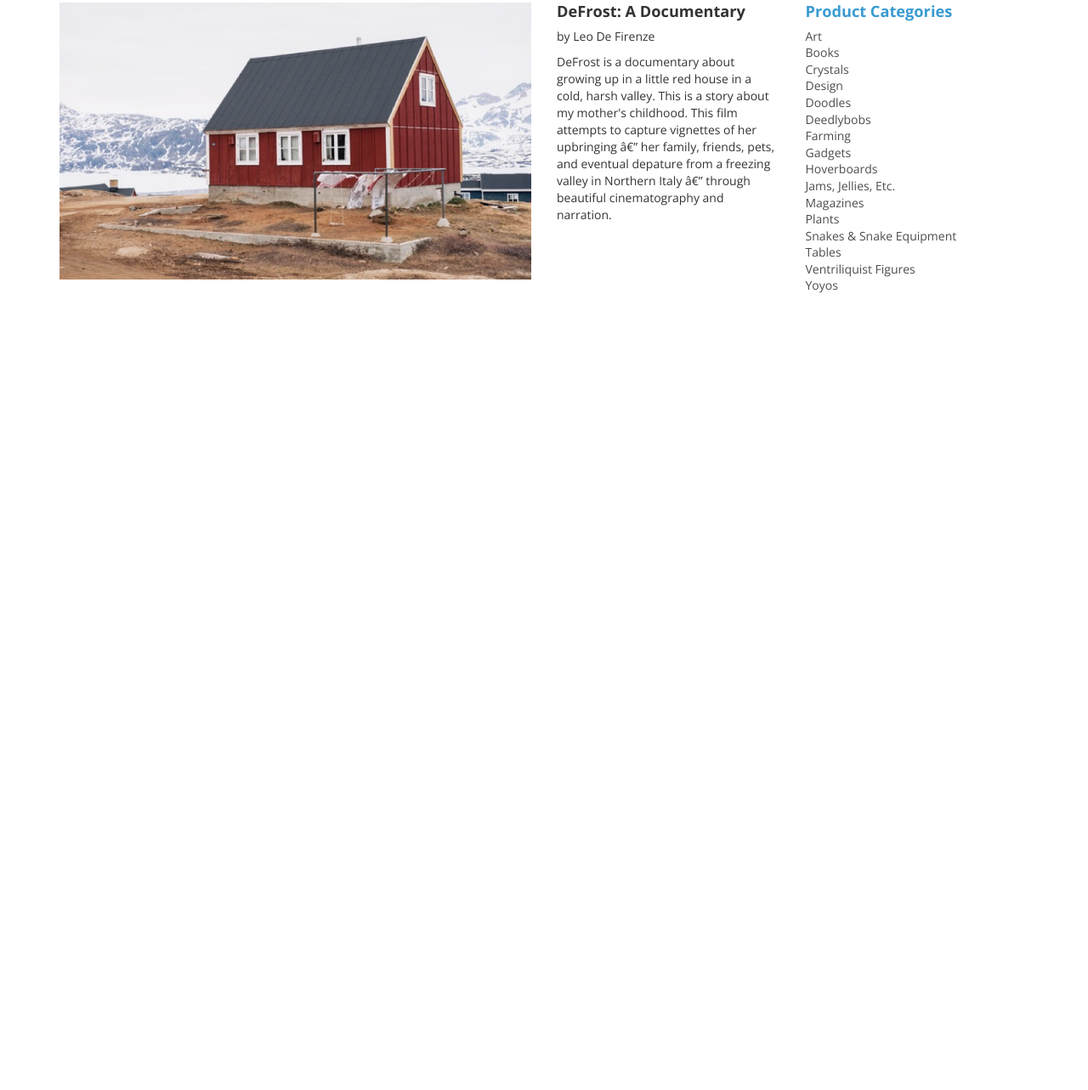
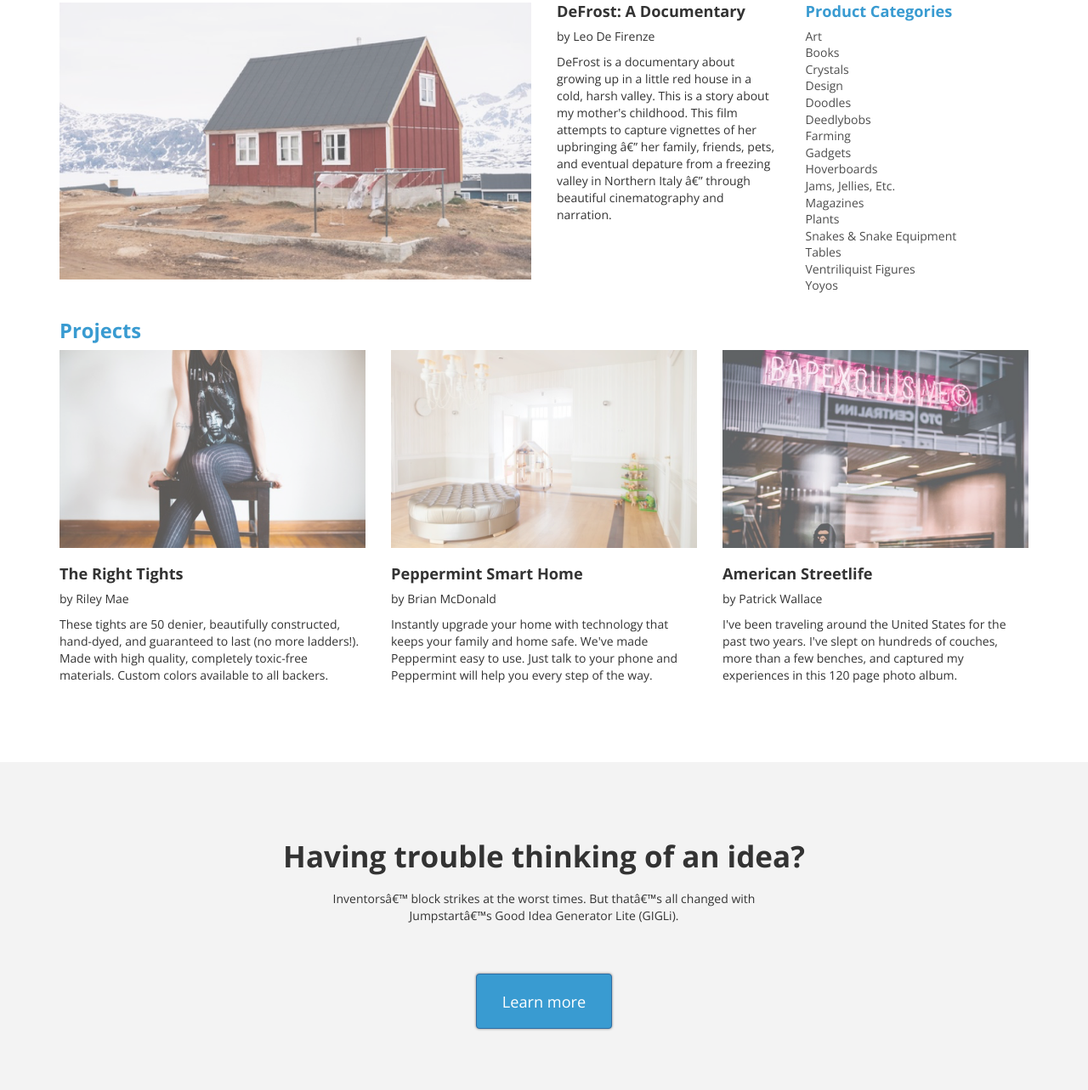
Before and after one commit to stevD9/jumpstart, a plain HTML site: page index.html in a window 1280 px wide. Shown: the part 794-2077 px from the top of the page at 85% size. Before the commit the page ends 1150 px from the top, so only its background shows below. Drawn offline with nearby package versions, Linux system fonts and the light colour scheme.

Commit message:
Projects and Closer sections

```diff
--- a/index.html
+++ b/index.html
@@ -39,7 +39,7 @@
       <section id="banner" class="jumbotron jumbotron-bike">
         <div class="banner-header"><h1>Get Going.</h1></div>
         <div class="banner-text"><p>Jumpstart your startup with some crowdsourced seed money, or support one of our 300,000,000+ creators and get rewards.</p></div>
-        <a href="#" class="btn btn-primary btn-large"> Jump in</a>
+        <a href="#" class="btn btn-primary btn-large">Jump in</a>
       </section>
 
 <!-- Featured Project -->
@@ -48,17 +48,17 @@
         <div class="container">
           <h2>Featured project</h2>
           <div class="row">
-            <div class="col-lg-6 col-md-12 col-sm-12 col-xs-12">
+            <div class="col-md-6 col-sm-12 col-xs-12">
               <div class="image-container">
                 <img class="img-responsive" src="./resources/images/featured-project.png" alt="">
               </div>
             </div>
-            <div class="col-lg-3 col-md-6 col-sm-6 col-xs-6">
+            <div class="col-md-3 col-sm-6 col-xs-6">
               <h3>DeFrost: A Documentary</h3>
               <p>by Leo De Firenze</p>
               <p>DeFrost is a documentary about growing up in a little red house in a cold, harsh valley. This is a story about my mother's childhood. This film attempts to capture vignettes of her upbringing â€” her family, friends, pets, and eventual depature from a freezing valley in Northern Italy â€” through beautiful cinematography and narration.</p>
             </div>
-            <div class="col-lg-3 col-md-6 col-sm-6 col-xs-6">
+            <div class="col-md-3 col-sm-6 col-xs-6">
               <h3 class="color-header">Product Categories</h3>
               <ul>
                 <li>Art</li>
@@ -82,8 +82,48 @@
           </div>
         </div>
       </section>
-      <section></section>
-      <section></section>
+
+<!-- Projects -->
+
+      <section id="projects">
+        <div class="container">
+          <h2>Projects</h2>
+          <div class="row">
+            <div class="col-sm-4 col-xs-12">
+              <div class="image-container">
+                <img class="img-responsive" src="./resources/images/project1.png" alt="">
+              </div>
+              <h3>The Right Tights</h3>
+              <p>by Riley Mae</p>
+              <p>These tights are 50 denier, beautifully constructed, hand-dyed, and guaranteed to last (no more ladders!). Made with high quality, completely toxic-free materials. Custom colors available to all backers.</p>
+            </div>
+            <div class="col-sm-4 col-xs-12">
+              <div class="image-container">
+                <img class="img-responsive" src="./resources/images/project2.png" alt="">
+              </div>
+              <h3>Peppermint Smart Home</h3>
+              <p>by Brian McDonald</p>
+              <p>Instantly upgrade your home with technology that keeps your family and home safe. We've made Peppermint easy to use. Just talk to your phone and Peppermint will help you every step of the way.</p>
+            </div>
+            <div class="col-sm-4 col-xs-12">
+              <div class="image-container">
+                <img class="img-responsive" src="./resources/images/project3.png" alt="">
+              </div>
+              <h3>American Streetlife</h3>
+              <p>by Patrick Wallace</p>
+              <p>I've been traveling around the United States for the past two years. I've slept on hundreds of couches, more than a few benches, and captured my experiences in this 120 page photo album.</p>
+            </div>
+          </div>
+        </div>
+      </section>
+
+<!-- Ending -->
+
+      <section id="closer">
+        <h1>Having trouble thinking of an idea?</h1>
+        <p>Inventorsâ€™ block strikes at the worst times. But thatâ€™s all changed with Jumpstartâ€™s Good Idea Generator Lite (GIGLi).</p>
+        <a href="#" class="btn btn-primary btn-large">Learn more</a>
+      </section>
     </main>
   <script
   	src="https://code.jquery.com/jquery-3.3.1.min.js"
--- a/resources/css/style.css
+++ b/resources/css/style.css
@@ -7,6 +7,44 @@ html, body {
 
 main {
   margin-top: 3.6rem;
+}
+
+#overide h2 {
+  font-weight: bold;
+  color: #399bd1;
+  font-size: 1.7rem;
+}
+
+#overide h3 {
+  font-size: 1.3rem;
+  font-weight: bold;
+}
+
+.image-container {
+  opacity: .7;
+}
+
+.btn {
+  margin-top: 2.8rem;
+  padding-top: 1.3rem;
+  padding-bottom: 1.3rem;
+  width: 11.4rem;
+  font-size: 1.3rem;
+}
+
+.btn-primary {
+  background-color: #399bd1;
+  box-shadow: 0 0 3px rgba(0,0,0,0.5);
+  transition: box-shadow 500ms ease-out 20ms;
+}
+
+.btn-primary:hover {
+  box-shadow: 0 0 12px rgba(0,0,0,0.9);
+  background-color: #399bd1;
+}
+
+.btn-primary:active {
+  box-shadow: 0 0 0 rgba(0,0,0,0.5);
 }
 
 /* Header */
@@ -64,7 +102,7 @@ main {
   -1px -1px 0 #000;
 }
 
-.jumbotron .btn {
+/* .jumbotron .btn {
   margin-top: 2.8rem;
   padding-top: 1.3rem;
   padding-bottom: 1.3rem;
@@ -75,6 +113,7 @@ main {
 .jumbotron .btn-primary {
   background-color: #399bd1;
   box-shadow: 0 0 3px rgba(0,0,0,0.5);
+  transition: box-shadow 500ms ease-out 70ms;
 }
 
 .jumbotron .btn-primary:hover {
@@ -83,7 +122,7 @@ main {
 
 .jumbotron .btn-primary:active {
   box-shadow: 0 0 0 rgba(0,0,0,0.5);
-}
+} */
 
 /* Featured Project */
 
@@ -91,15 +130,7 @@ main {
   margin-top: 1.45rem;
 }
 
-#featured-project h2 {
-  font-weight: bold;
-  color: #399bd1;
-  font-size: 1.7rem;
-}
-
 #featured-project h3 {
-  font-size: 1.3rem;
-  font-weight: bold;
   margin-top: 0;
 }
 
@@ -111,3 +142,32 @@ main {
   line-height: 1.4;
   color: rgba(0,0,0,0.7);
 }
+
+/* Projects */
+
+#projects .container {
+  padding-bottom: 5.85rem;
+}
+
+/* Ending */
+
+#closer {
+  display: flex;
+  flex-direction: column;
+  align-items: center;
+  justify-content: center;
+  padding: 5.2rem 0;
+  background-color: #f3f3f3;
+}
+
+#closer h1 {
+  font-size: 2.5rem;
+  font-weight: bold;
+  margin-bottom: 1.4rem;
+}
+
+#closer p {
+  max-width: 42rem;
+  text-align: center;
+  margin-bottom: 1.4rem;
+}
```
